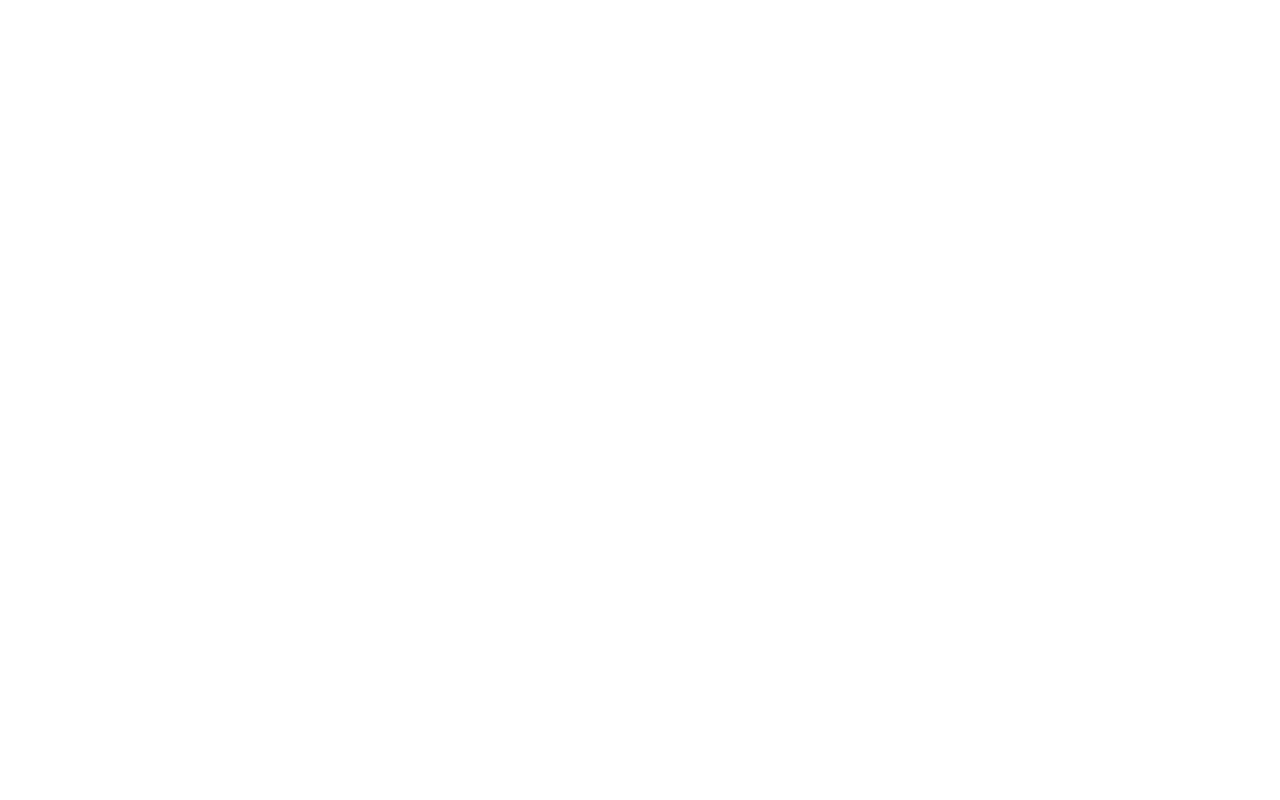
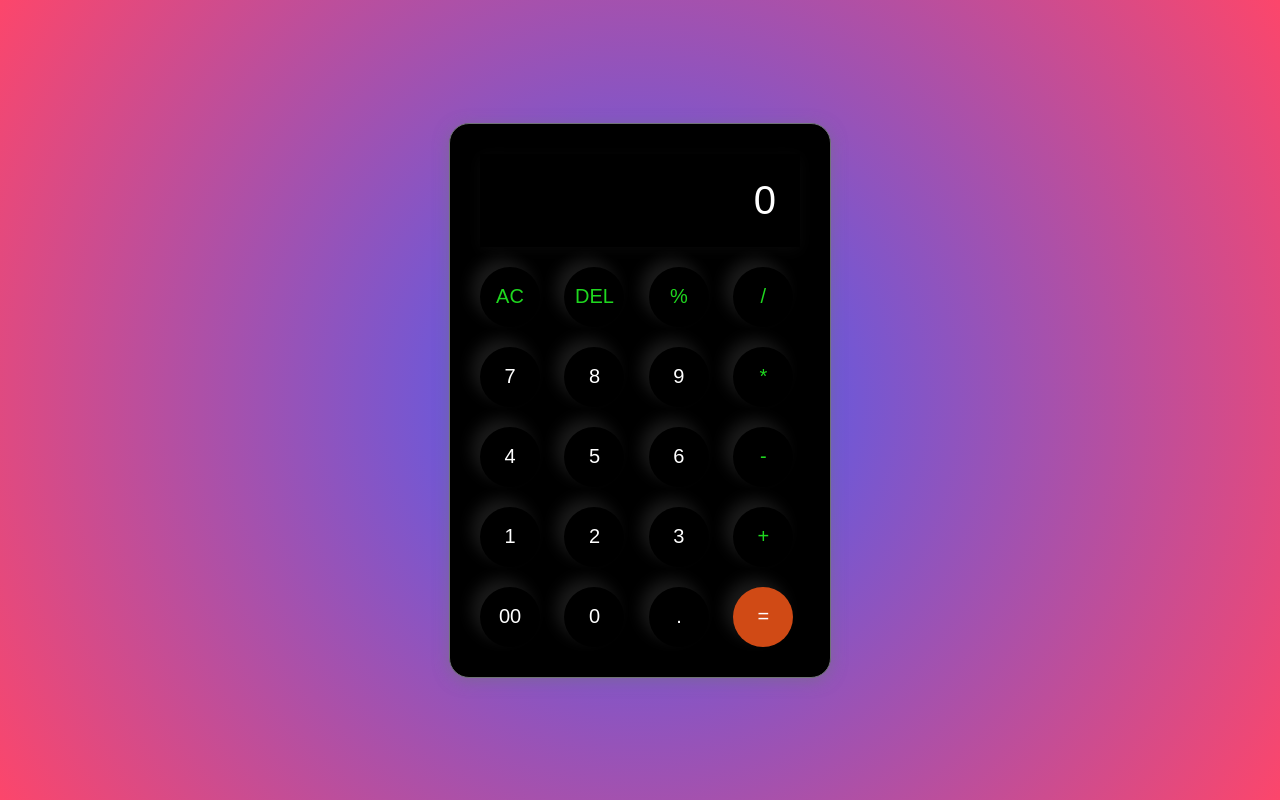
Before and after one commit to Prakashjha12/calculator-app, a plain HTML site: page index.html in a window 1280 px wide. Drawn offline with Linux system fonts and the light colour scheme.

Commit message:
app is ready

```diff
--- a/index.html
+++ b/index.html
@@ -7,6 +7,39 @@
     <link rel="stylesheet" href="style.css">
 </head>
 <body>
-
+    <div class="calculator">
+        <input type="text" placeholder="0" id="inputBox">
+        <div>
+            <button class="operator">AC</button>
+            <button class="operator">DEL</button>
+            <button class="operator">%</button>
+            <button class="operator">/</button>
+        </div>
+        <div>
+            <button>7</button>
+            <button>8</button>
+            <button>9</button>
+            <button class="operator">*</button>
+        </div>
+        <div>
+            <button>4</button>
+            <button>5</button>
+            <button>6</button>
+            <button class="operator">-</button>
+        </div>
+        <div>
+            <button>1</button>
+            <button>2</button>
+            <button>3</button>
+            <button class="operator">+</button>
+        </div>
+        <div>
+            <button>00</button>
+            <button>0</button>
+            <button>.</button>
+            <button class="equalBtn">=</button>
+        </div>
+    </div>
+  <script src="script.js"></script>
 </body>
 </html>
--- a/script.js
+++ b/script.js
@@ -0,0 +1,27 @@
+let input = document.getElementById('inputBox');
+let buttons = document.querySelectorAll('button');
+
+let string = "";
+let arr = Array.from(buttons);
+arr.forEach(button => {
+    button.addEventListener('click', (e) =>{
+        if(e.target.innerHTML == '='){
+            string = eval(string);
+            input.value = string;
+        }
+
+        else if(e.target.innerHTML == 'AC'){
+            string = "";
+            input.value = string;
+        }
+        else if(e.target.innerHTML == 'DEL'){
+            string = string.substring(0, string.length-1);
+            input.value = string;
+        }
+        else{
+            string += e.target.innerHTML;
+            input.value = string;
+        }
+
+    })
+})
--- a/style.css
+++ b/style.css
@@ -0,0 +1,61 @@
+@import url('https://fonts.googleapis.com/css2?family=Raleway:ital,wght@0,100..900;1,100..900&display=swap');
+*{
+    padding: 0;
+    margin: 0;
+    box-sizing: border-box;
+    font-family:'poppins',sans-serif ;
+
+}
+body{
+    width:100%;
+    height: 100vh;
+    display: flex;
+    justify-content: center;
+    align-items: center;
+    background: rgb(6,6,6);
+    background: rgb(63,94,251);
+background: radial-gradient(circle, rgba(63,94,251,1) 0%, rgba(252,70,107,1) 100%);
+}
+
+.calculator{
+    border: 1px solid#717377;
+    padding: 20px;
+    border-radius: 20px;
+    background:black;
+    box-shadow: 0px 3px 15px rgba(113, 115, 119, 0.5);
+}
+input{
+    width: 320px;
+    border: none;
+    padding: 24px;
+    margin: 10px;
+    background: transparent;
+    box-shadow: 0px 3px 15px rgba(84, 84, 84, 0.1);
+    font-size: 40px;
+    text-align: right;
+    cursor: pointer;
+    color: white;
+}
+
+input::placeholder{
+    color: white;
+}
+button{
+    border: none;
+    width: 60px;
+    height: 60px;
+    margin: 10px;
+    border-radius: 50%;
+    background: transparent;
+    color: white;
+    font-size: 20px;
+    box-shadow: -8px -8px 15px rgba(255, 255, 255, 0.1);
+    cursor: pointer;
+}
+.equalBtn{
+    background-color: #d04a15;
+
+}
+.operator{
+    color: rgb(31, 215, 31);
+}
```
